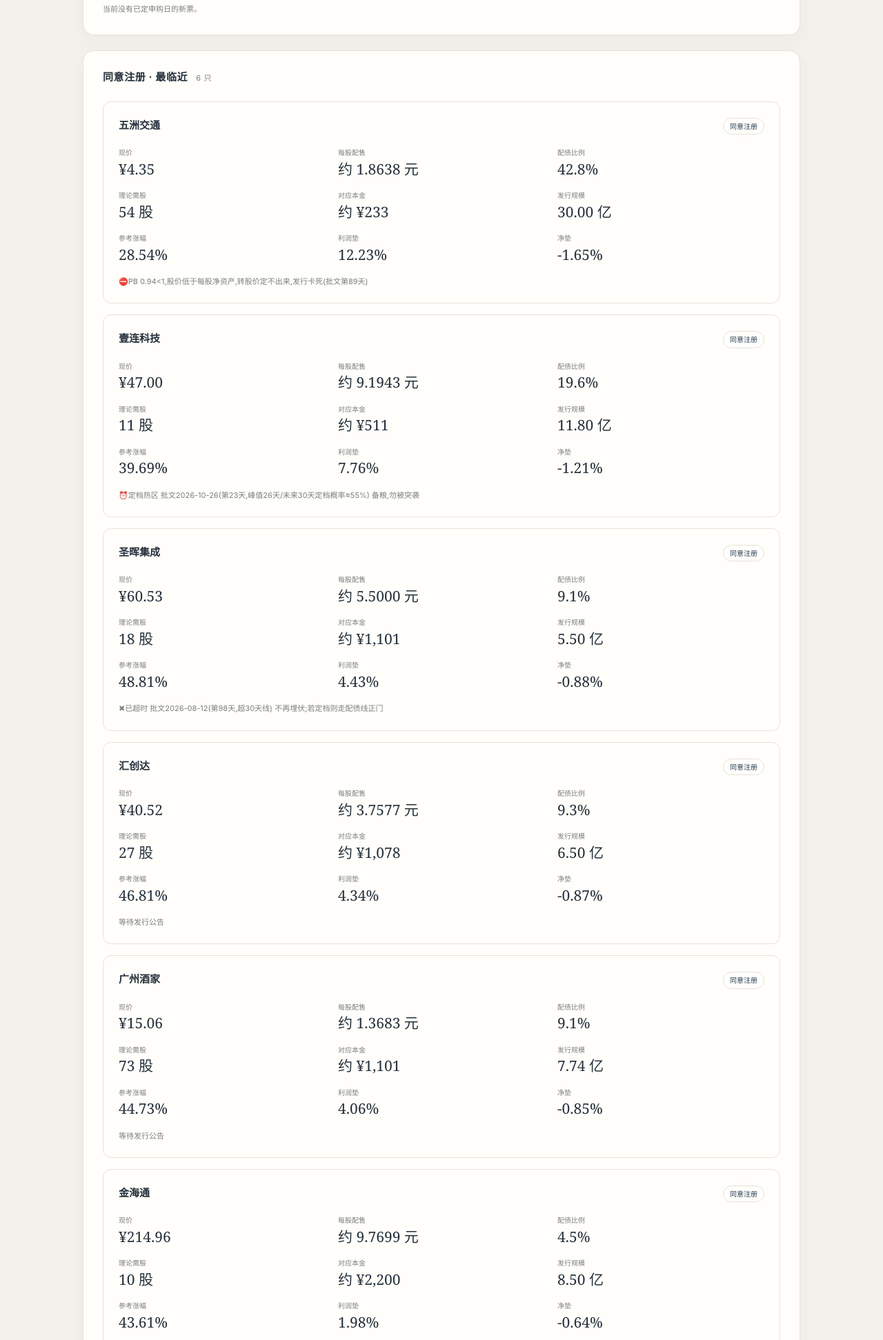
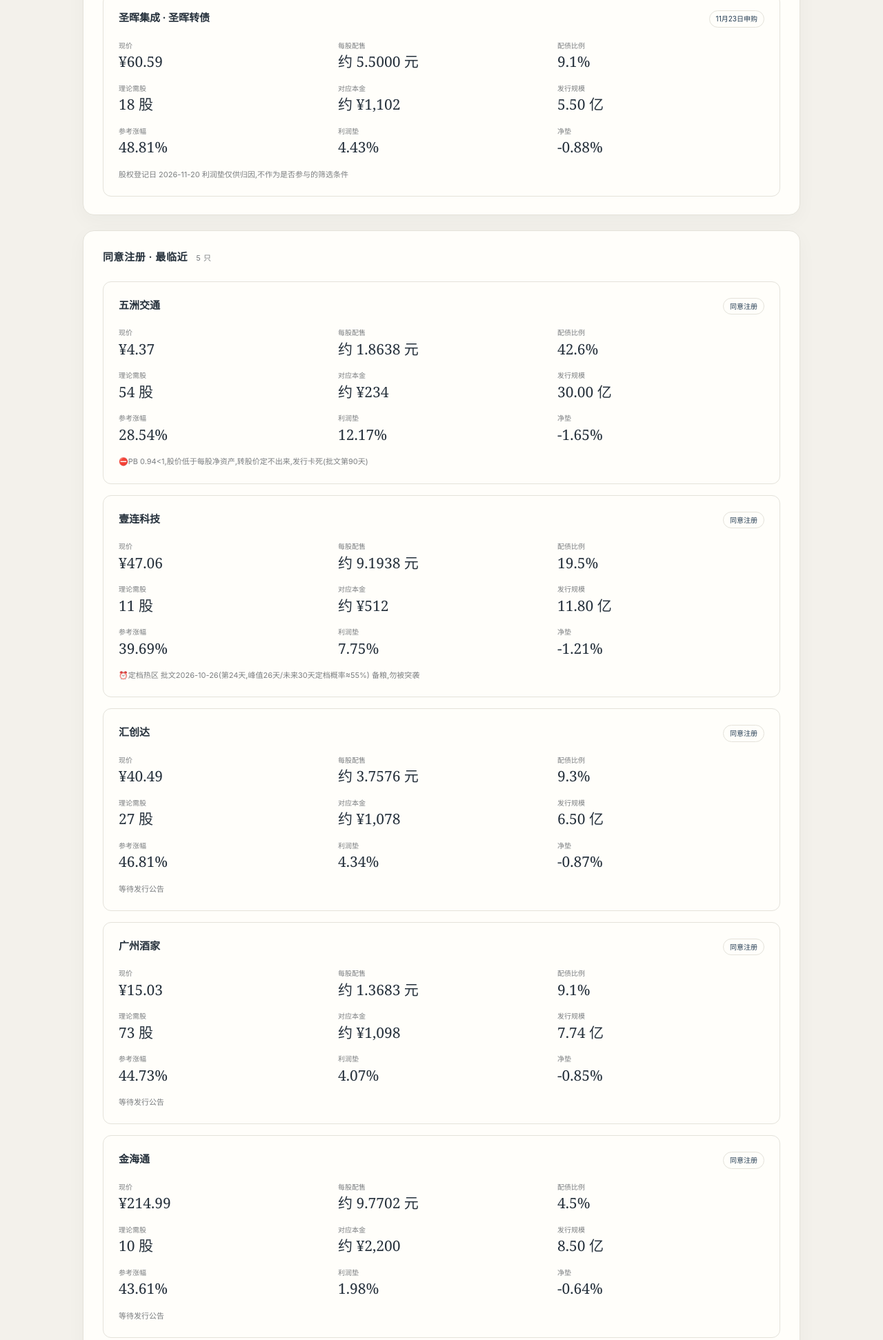
Before and after one commit to jiyunfei150-del/aiye, a plain HTML site: page pipeline.html in a window 1280 px wide. Shown: the part 587-2530 px from the top of the page at 69% size. Drawn offline with Linux system fonts and the light colour scheme.

Commit message:
auto: 看板更新 11-19 晨检

```diff
--- a/pipeline.html
+++ b/pipeline.html
@@ -347,7 +347,7 @@
       <div>
         <h1>配债管道</h1>
         <div class="sub">已定申购日与同意注册候选</div>
-        <div class="sub soft">页面更新于 2026-11-18 14:36</div>
+        <div class="sub soft">页面更新于 2026-11-19 08:47</div>
       </div>
       <div class="seals" aria-hidden="true"><div class="seal seal-icey">AIYE</div></div>
     </div>
@@ -359,62 +359,62 @@
     <div class="hgrid">
       <div><div class="k">行情日期</div><div class="v">2026-11-18</div></div>
       <div><div class="k">管道总数</div><div class="v">72 只</div></div>
-      <div><div class="k">更新时间</div><div class="v">14:36</div></div>
+      <div><div class="k">更新时间</div><div class="v">08:47</div></div>
     </div>
-    <div class="pipe-diff">较上日(2026-11-17):无实质变化(仅现价/净垫例行刷新)</div>
+    <div class="pipe-diff">较上日(2026-11-18):★新定档 圣晖集成(2026-11-23) · 进度变动2(鑫宏业:董事会预案→股东大会通过、圣晖集成:同意注册→2026-11-23申购)</div>
     <div class="subnote">用户固定系数：面值以上价差保留74.85%；管道使用连续校准价；小样本参考，误差可达±25元利润垫随债价与正股价格重算，净垫另扣拟合股价损耗；不作参与筛选。</div>
   </div>
-  <div class="card"><h2>已定申购日 <span class="cnt">0 只</span></h2>
-    <div class="pipe-list"><div class="subnote">当前没有已定申购日的新票。</div></div>
-  </div>
-  <div class="card"><h2>同意注册 · 最临近 <span class="cnt">6 只</span></h2>
+  <div class="card"><h2>已定申购日 <span class="cnt">1 只</span></h2>
     <div class="pipe-list"><div class="pipe-item">
-      <div class="pipe-head"><strong>五洲交通</strong><span class="pipe-tag">同意注册</span></div>
+      <div class="pipe-head"><strong>圣晖集成 · 圣晖转债</strong><span class="pipe-tag">11月23日申购</span></div>
       <div class="pipe-grid">
-        <span>现价<b>¥4.35</b></span>
-        <span>每股配售<b>约 1.8638 元</b></span>
-        <span>配债比例<b>42.8%</b></span>
-        <span>理论需股<b>54 股</b></span>
-        <span>对应本金<b>约 ¥233</b></span>
-        <span>发行规模<b>30.00 亿</b></span>
-        <span>参考涨幅<b>28.54%</b></span>
-        <span>利润垫<b>12.23%</b></span>
-        <span>净垫<b>-1.65%</b></span>
-      </div>
-      <div class="pipe-note">⛔PB 0.94&lt;1,股价低于每股净资产,转股价定不出来,发行卡死(批文第89天)</div>
-    </div><div class="pipe-item">
-      <div class="pipe-head"><strong>壹连科技</strong><span class="pipe-tag">同意注册</span></div>
-      <div class="pipe-grid">
-        <span>现价<b>¥47.00</b></span>
-        <span>每股配售<b>约 9.1943 元</b></span>
-        <span>配债比例<b>19.6%</b></span>
-        <span>理论需股<b>11 股</b></span>
-        <span>对应本金<b>约 ¥511</b></span>
-        <span>发行规模<b>11.80 亿</b></span>
-        <span>参考涨幅<b>39.69%</b></span>
-        <span>利润垫<b>7.76%</b></span>
-        <span>净垫<b>-1.21%</b></span>
-      </div>
-      <div class="pipe-note">⏰定档热区 批文2026-10-26(第23天,峰值26天/未来30天定档概率≈55%) 备粮,勿被突袭</div>
-    </div><div class="pipe-item">
-      <div class="pipe-head"><strong>圣晖集成</strong><span class="pipe-tag">同意注册</span></div>
-      <div class="pipe-grid">
-        <span>现价<b>¥60.53</b></span>
+        <span>现价<b>¥60.59</b></span>
         <span>每股配售<b>约 5.5000 元</b></span>
         <span>配债比例<b>9.1%</b></span>
         <span>理论需股<b>18 股</b></span>
-        <span>对应本金<b>约 ¥1,101</b></span>
+        <span>对应本金<b>约 ¥1,102</b></span>
         <span>发行规模<b>5.50 亿</b></span>
         <span>参考涨幅<b>48.81%</b></span>
         <span>利润垫<b>4.43%</b></span>
         <span>净垫<b>-0.88%</b></span>
       </div>
-      <div class="pipe-note">✖已超时 批文2026-08-12(第98天,超30天线) 不再埋伏;若定档则走配债线正门</div>
+      <div class="pipe-note">股权登记日 2026-11-20 利润垫仅供归因,不作为是否参与的筛选条件</div>
+    </div></div>
+  </div>
+  <div class="card"><h2>同意注册 · 最临近 <span class="cnt">5 只</span></h2>
+    <div class="pipe-list"><div class="pipe-item">
+      <div class="pipe-head"><strong>五洲交通</strong><span class="pipe-tag">同意注册</span></div>
+      <div class="pipe-grid">
+        <span>现价<b>¥4.37</b></span>
+        <span>每股配售<b>约 1.8638 元</b></span>
+        <span>配债比例<b>42.6%</b></span>
+        <span>理论需股<b>54 股</b></span>
+        <span>对应本金<b>约 ¥234</b></span>
+        <span>发行规模<b>30.00 亿</b></span>
+        <span>参考涨幅<b>28.54%</b></span>
+        <span>利润垫<b>12.17%</b></span>
+        <span>净垫<b>-1.65%</b></span>
+      </div>
+      <div class="pipe-note">⛔PB 0.94&lt;1,股价低于每股净资产,转股价定不出来,发行卡死(批文第90天)</div>
+    </div><div class="pipe-item">
+      <div class="pipe-head"><strong>壹连科技</strong><span class="pipe-tag">同意注册</span></div>
+      <div class="pipe-grid">
+        <span>现价<b>¥47.06</b></span>
+        <span>每股配售<b>约 9.1938 元</b></span>
+        <span>配债比例<b>19.5%</b></span>
+        <span>理论需股<b>11 股</b></span>
+        <span>对应本金<b>约 ¥512</b></span>
+        <span>发行规模<b>11.80 亿</b></span>
+        <span>参考涨幅<b>39.69%</b></span>
+        <span>利润垫<b>7.75%</b></span>
+        <span>净垫<b>-1.21%</b></span>
+      </div>
+      <div class="pipe-note">⏰定档热区 批文2026-10-26(第24天,峰值26天/未来30天定档概率≈55%) 备粮,勿被突袭</div>
     </div><div class="pipe-item">
       <div class="pipe-head"><strong>汇创达</strong><span class="pipe-tag">同意注册</span></div>
       <div class="pipe-grid">
-        <span>现价<b>¥40.52</b></span>
-        <span>每股配售<b>约 3.7577 元</b></span>
+        <span>现价<b>¥40.49</b></span>
+        <span>每股配售<b>约 3.7576 元</b></span>
         <span>配债比例<b>9.3%</b></span>
         <span>理论需股<b>27 股</b></span>
         <span>对应本金<b>约 ¥1,078</b></span>
@@ -427,22 +427,22 @@
     </div><div class="pipe-item">
       <div class="pipe-head"><strong>广州酒家</strong><span class="pipe-tag">同意注册</span></div>
       <div class="pipe-grid">
-        <span>现价<b>¥15.06</b></span>
+        <span>现价<b>¥15.03</b></span>
         <span>每股配售<b>约 1.3683 元</b></span>
         <span>配债比例<b>9.1%</b></span>
         <span>理论需股<b>73 股</b></span>
-        <span>对应本金<b>约 ¥1,101</b></span>
+        <span>对应本金<b>约 ¥1,098</b></span>
         <span>发行规模<b>7.74 亿</b></span>
         <span>参考涨幅<b>44.73%</b></span>
-        <span>利润垫<b>4.06%</b></span>
+        <span>利润垫<b>4.07%</b></span>
         <span>净垫<b>-0.85%</b></span>
       </div>
       <div class="pipe-note">等待发行公告</div>
     </div><div class="pipe-item">
       <div class="pipe-head"><strong>金海通</strong><span class="pipe-tag">同意注册</span></div>
       <div class="pipe-grid">
-        <span>现价<b>¥214.96</b></span>
-        <span>每股配售<b>约 9.7699 元</b></span>
+        <span>现价<b>¥214.99</b></span>
+        <span>每股配售<b>约 9.7702 元</b></span>
         <span>配债比例<b>4.5%</b></span>
         <span>理论需股<b>10 股</b></span>
         <span>对应本金<b>约 ¥2,200</b></span>
```
Also changed, not shown: index.html (+30 -30 lines), index_history.json (+1 -1 lines), pnl_history.json (+1 -1 lines).
